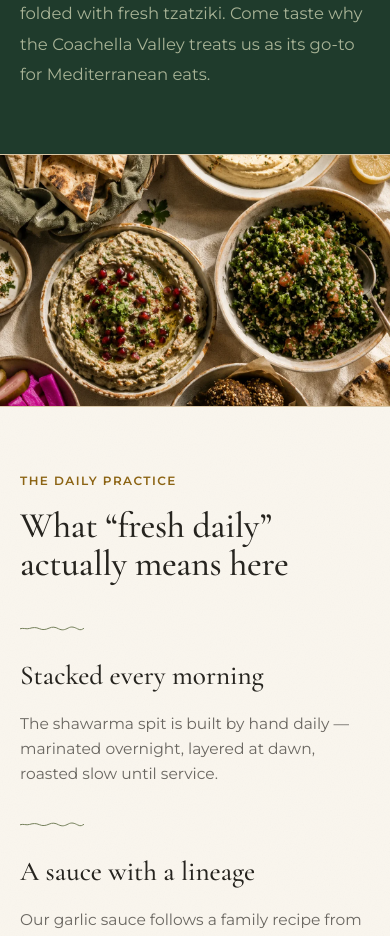
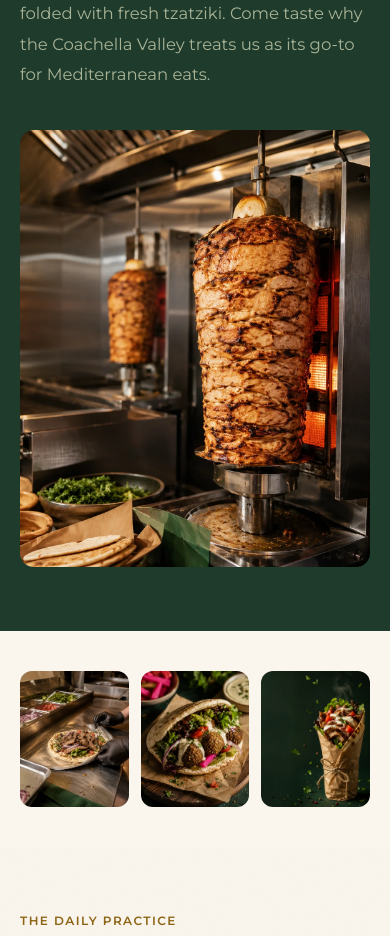
Before and after one commit to coredex-solutions/its-a-wrap-shack, a Next.js app: page /about in a window 390 px wide. Shown: the part 1020-1956 px from the top of the page. Built offline with nearby package versions, Linux system fonts and the light colour scheme; no server answers; the database is empty.

Commit message:
feat: add About and Contact pages and expand image quality optimization tiers

```diff
--- a/next.config.ts
+++ b/next.config.ts
@@ -38,11 +38,11 @@ const nextConfig: NextConfig = {
   images: {
     formats: ["image/avif", "image/webp"],
     deviceSizes: [390, 640, 768, 1024, 1280, 1536, 1920],
-    // Three deliberate tiers: 75 = appetite/product photography (menu cards,
-    // signature dishes — the selling surface); 60 = editorial/atmosphere
-    // photography (story, gallery, page heroes), where AVIF artifacts are
+    // Five deliberate tiers: 75 = appetite/product photography (menu cards,
+    // signature dishes — the selling surface); 70 = large image assets; 62 = standard menu items;
+    // 60 = editorial/atmosphere photography (story, gallery, page heroes), where AVIF artifacts are
     // invisible at rendered sizes; 50 = flat brand art (logos).
-    qualities: [50, 60, 75],
+    qualities: [50, 60, 62, 70, 75],
     // Optimizer responses default to max-age=60 — pointless revalidation
     // churn for sources that never change in place (public/ assets get new
     // filenames; CMS uploads are content-hashed). 30 days.
--- a/src/app/(site)/about/page.tsx
+++ b/src/app/(site)/about/page.tsx
@@ -50,9 +50,10 @@ export default async function AboutPage() {
           breadcrumbs: [{ name: "Our Story", path: "/about" }],
         })}
       />
-      {/* opening chapter */}
+      {/* opening chapter: split grid — story left, spit image right */}
       <section className="bg-forest text-cream">
-        <div className="mx-auto max-w-[1100px] px-5 pb-16 pt-28 md:px-10 md:pb-32 md:pt-44">
+        <div className="mx-auto grid max-w-[1100px] gap-10 px-5 pb-16 pt-28 md:grid-cols-[1fr_380px] md:items-start md:gap-16 md:px-10 md:pb-32 md:pt-44">
+          <div>
             {/* Above the fold: no [data-reveal] here — this copy is the page's
                 LCP and must paint with the HTML, not after GSAP idles in. The
                 eyebrow's CSS entrance carries the choreography (home-hero rule). */}
@@ -89,18 +90,58 @@ export default async function AboutPage() {
               </p>
             </div>
           </div>
-      </section>
-
-      {/* image band */}
-      <section aria-hidden className="relative h-[30vh] min-h-[220px] overflow-hidden border-y border-tahini md:h-[46vh] md:min-h-[320px]">
+          {/* spit image — ties to "stacked every morning" heritage narrative */}
+          <div
+            className="hero-enter relative aspect-[4/5] overflow-hidden rounded-[14px] md:rounded-b-[14px] md:rounded-t-[190px]"
+            style={{ animationDelay: "0.15s" }}
+          >
             <Image
-          src="/images/gallery/ingredients-toss.webp"
-          alt=""
+              src="/images/story-ingredients.webp"
+              alt="Shawarma spit roasting slowly beside fresh pita and herbs"
               fill
-          sizes="100vw"
+              priority
+              sizes="(max-width: 767px) 100vw, 380px"
               quality={60}
               className="object-cover"
             />
+          </div>
+        </div>
+      </section>
+
+      {/* editorial image triptych — three kitchen moments */}
+      <section aria-hidden className="bg-cream py-10 md:py-16">
+        <div className="mx-auto grid max-w-[1100px] grid-cols-3 gap-3 px-5 md:gap-5 md:px-10">
+          <div className="relative aspect-[4/5] overflow-hidden rounded-xl" data-reveal>
+            <Image
+              src="/images/gallery/wrap-build.webp"
+              alt=""
+              fill
+              sizes="(max-width: 767px) 33vw, 340px"
+              quality={60}
+              className="object-cover"
+            />
+          </div>
+          <div className="relative aspect-[4/5] overflow-hidden rounded-xl" data-reveal>
+            <Image
+              src="/images/gallery/falafel-pita.webp"
+              alt=""
+              fill
+              sizes="(max-width: 767px) 33vw, 340px"
+              quality={60}
+              className="object-cover"
+            />
+          </div>
+          <div className="relative aspect-[4/5] overflow-hidden rounded-xl" data-reveal>
+            <Image
+              src="/images/gallery/wrap-sauce.webp"
+              alt=""
+              fill
+              sizes="(max-width: 767px) 33vw, 340px"
+              quality={60}
+              className="object-cover"
+            />
+          </div>
+        </div>
       </section>
 
       {/* the daily practice */}
--- a/src/app/(site)/contact/page.tsx
+++ b/src/app/(site)/contact/page.tsx
@@ -40,26 +40,39 @@ export default async function ContactPage() {
           withFaq: true,
         })}
       />
-      {/* opening chapter: the heading over the brand image as a full-bleed
-          background — the wrap sits right of the text on every viewport */}
-      <section className="relative overflow-hidden bg-forest text-cream">
-        <Image
-          src="/images/contact-hero.webp"
-          alt=""
-          fill
-          priority
-          sizes="100vw"
-          quality={60}
-          className="object-cover object-right md:object-center"
-        />
-        {/* flat mobile-only veil: the display text can reach the wrap on
-            narrow crops — solid color, so no gradient/glass in sight */}
-        <span aria-hidden className="absolute inset-0 bg-forest/45 md:hidden" />
-        <div className="relative mx-auto max-w-[1400px] px-5 pb-16 pt-28 md:px-10 md:pb-24 md:pt-40">
-          <p className="eyebrow text-gold">Visit us</p>
-          <h1 className="display-section mt-4 max-w-[18ch]">
-            Come hungry. Leave with extra garlic sauce.
-          </h1>
+      {/* opening chapter: split grid — text left, cutout wrap right */}
+      <section className="bg-forest text-cream">
+        <div className="mx-auto grid max-w-[1400px] gap-6 px-5 pb-14 pt-28 md:grid-cols-[1fr_420px] md:items-center md:gap-16 md:px-10 md:pb-24 md:pt-44">
+          <div>
+            {/* Above the fold: no [data-reveal] — LCP copy paints with the
+                HTML; eyebrow carries the CSS entrance (hero-enter rule). */}
+            <p className="eyebrow hero-enter text-gold">Visit us</p>
+            <h1 className="display-section mt-4 max-w-[18ch]">
+              Come hungry. Leave with extra garlic sauce.
+            </h1>
+            <p className="body-copy mt-6 max-w-[52ch] text-[16.5px] leading-[1.85] text-sage">
+              Drop by our spot on Washington Street in Bermuda Dunes — grab a
+              wrap off the spit, a fresh-squeezed lemonade, and a seat. We&rsquo;ll
+              take care of the rest.
+            </p>
+          </div>
+          {/* cutout wrap image — floats right of the text on desktop,
+              below it on mobile. The image has a transparent/white bg
+              so we use object-contain with no rounding. */}
+          <div
+            className="hero-enter relative mx-auto aspect-[3/4] w-full max-w-[320px] md:mx-0 md:max-w-none"
+            style={{ animationDelay: "0.15s" }}
+          >
+            <Image
+              src="/images/shawarma-cutout.webp"
+              alt="A hand-rolled chicken shawarma wrap tied with twine"
+              fill
+              priority
+              sizes="(max-width: 767px) 320px, 420px"
+              quality={75}
+              className="object-contain drop-shadow-[0_8px_40px_rgba(0,0,0,0.35)]"
+            />
+          </div>
         </div>
       </section>
 
```
Lines whose indentation alone changed are shown as unchanged.
